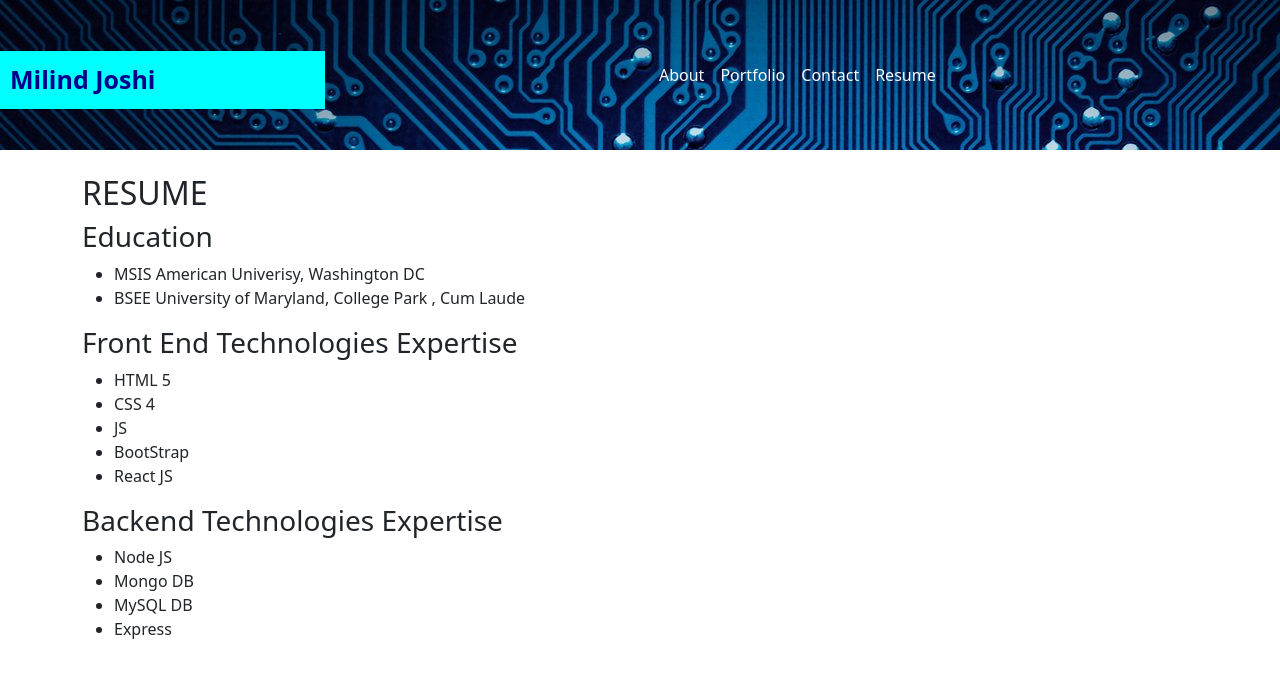
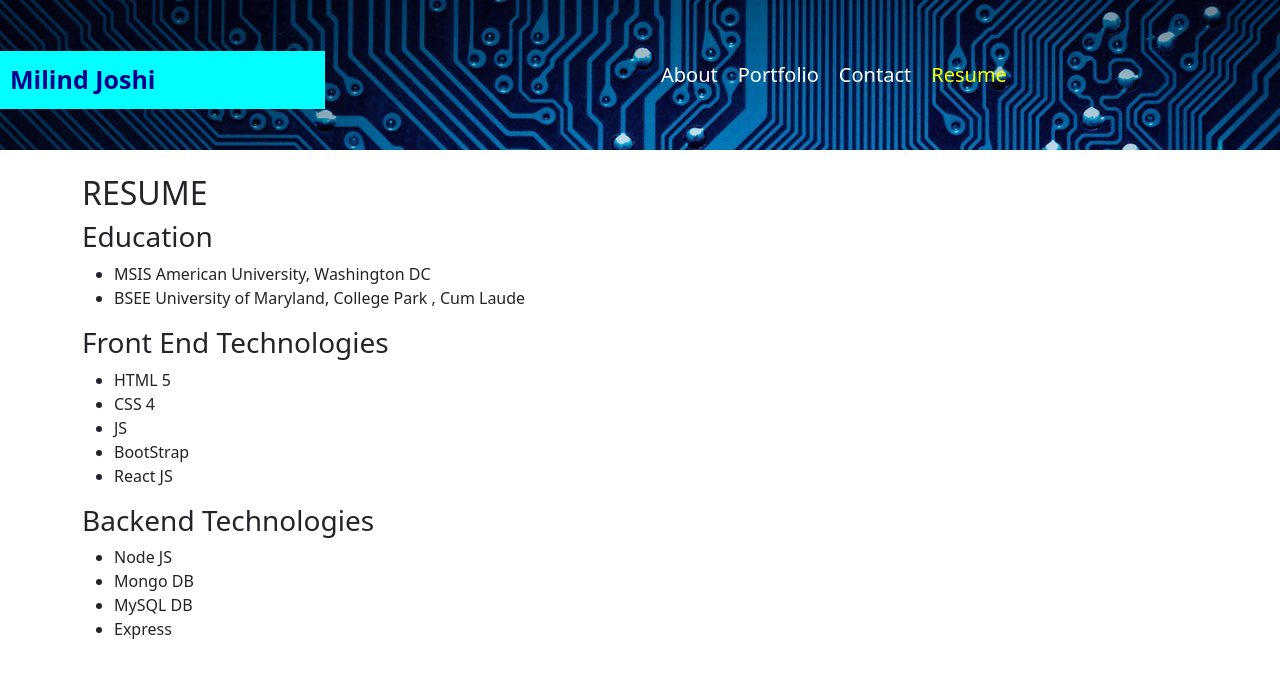
Before and after one commit to milindmjoshi/react-portfolio, a React (Vite) app: page /resume in a window 1280 px wide. Shown: the top 678 px of the page. Built offline with nearby package versions, Linux system fonts and the light colour scheme.

Commit message:
CSS changes to highlight active nav selection

```diff
--- a/src/components/Nav.jsx
+++ b/src/components/Nav.jsx
@@ -1,24 +1,26 @@
 // Bringing in the required import from 'react-router-dom'
-import { Link } from 'react-router-dom';
+import { Link, useLocation } from 'react-router-dom';;
 import Navbar from './UI/Navbar';
 
 
 
 export default function Nav() {
   // The Navbar UI component will render each of the Link elements in the links prop
+  const currentPage = useLocation().pathname;
+  console.log("current page:" + currentPage);
   return (
     <Navbar
       links={[
-        <Link key={1} className="nav-link text-light " to="/">
+        <Link key={1} className={currentPage === '/' ? 'navLink-active' : 'navLink'} to="/">
           About
         </Link>,
-        <Link key={2} className="nav-link text-light " to="/portfolio">
+        <Link key={2} className={currentPage === '/portfolio' ? 'navLink-active' : 'navLink'} to="/portfolio">
           Portfolio
         </Link>,
-        <Link key={3} className="nav-link text-light " to="/contact">
+        <Link key={3} className={currentPage === '/contact' ? 'navLink-active' : 'navLink'} to="/contact">
           Contact
         </Link>,
-        <Link key={4} className="nav-link text-light " to="/resume">
+        <Link key={4} className={currentPage === '/resume' ? 'navLink-active' : 'navLink'} to="/resume">
           Resume
       </Link>,
       ]}
--- a/src/pages/ResumePage.jsx
+++ b/src/pages/ResumePage.jsx
@@ -1,5 +1,4 @@
 // This is a static page mocking an "About Us" section for our fake user data
-import milind from "../assets/images/Milind.jpg";
 export default function ResumePage() {
   return (
     <div className="container pt-4">
@@ -7,11 +6,11 @@ export default function ResumePage() {
       <h3>Education</h3>
       <p>
         <ul>
-          <li>MSIS American Univerisy, Washington DC</li>
+          <li>MSIS American University, Washington DC</li>
           <li>BSEE University of Maryland, College Park , Cum Laude</li>
         </ul>
       </p>
-      <h3>Front End Technologies Expertise</h3>
+      <h3>Front End Technologies</h3>
       <p>
         <ul>
           <li>HTML 5</li>
@@ -21,7 +20,7 @@ export default function ResumePage() {
           <li>React JS</li>
         </ul>
       </p>
-      <h3>Backend Technologies Expertise</h3>
+      <h3>Backend Technologies</h3>
       <p>
         <ul>
           <li>Node JS</li>
--- a/src/styles/Nav.css
+++ b/src/styles/Nav.css
@@ -7,6 +7,34 @@
   .navbarLink {
     float: right;
   }
+
+  .navLink{
+    font-size: 20px;
+    color: white;
+    padding: 10px
+  }
+
+  .navLink:hover{
+    font-size: 20px;
+    color: white;
+    padding: 10px
+  }
+
+
+
+
+  .navLink-active{
+    font-size: 20px;
+    color: yellow;
+    padding: 10px
+  }
+
+  .navLink-active:visited{
+    font-size: 20px;
+    color: yellow;
+    padding: 10px
+  }
+
 
   .spacer {
     width: 50%;
```
